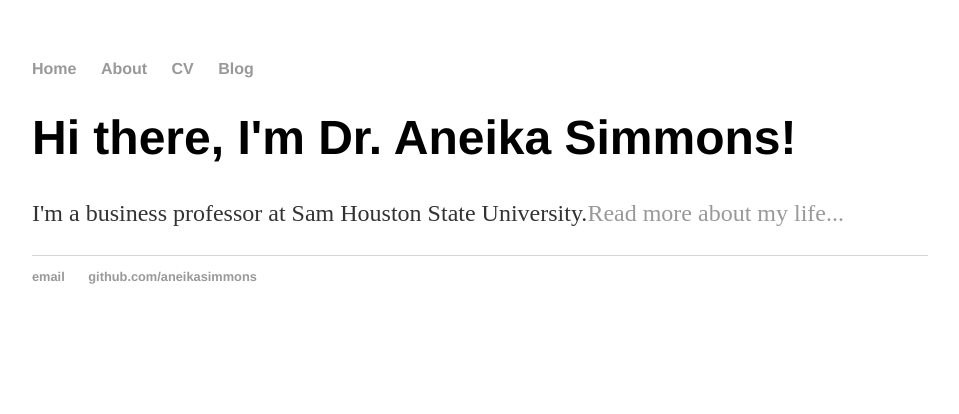
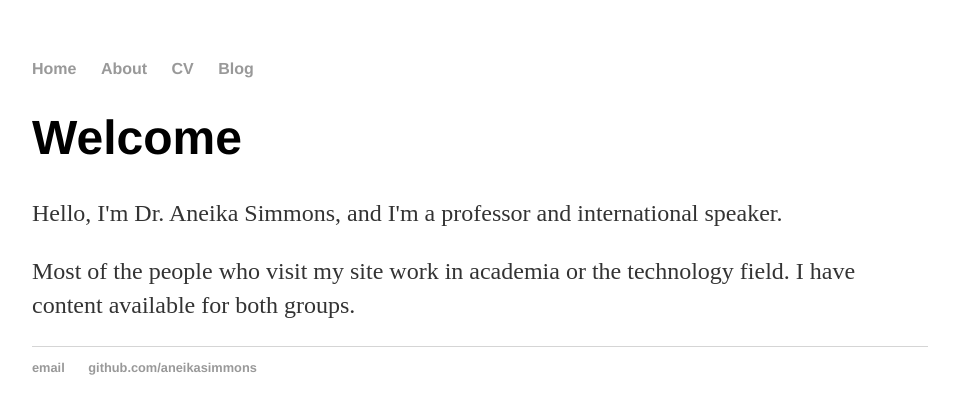
Before and after one commit to aneikasimmons/aneikasimmons.github.io, a Jekyll site: the page built from index.html, in a window 1280 px wide. Shown: the top 414 px of the page, without its empty margins (160-1119 px from the left). Built offline with Jekyll 4.4.1, drawn with Linux system fonts in a browser that asks for light colours.

Commit message:
Update index.html

```diff
--- a/index.html
+++ b/index.html
@@ -3,7 +3,17 @@ layout: default
 title: Dr. Aneika Simmons
 ---
 
-<div class="blurb">
-        <h1>Hi there, I'm Dr. Aneika Simmons!</h1>
-	<p>I'm a business professor at Sam Houston State University.<a href="/about">Read more about my life...</a></p>
-</div><!-- /.blurb -->
+<head>
+	<title>Aneika Simmons</title>
+</head>
+
+<div class="home">
+
+<h1>Welcome</h1>
+
+
+<p>Hello, I'm Dr. Aneika Simmons, and I'm a professor and international speaker.</p>
+
+<p>Most of the people who visit my site work in academia or the technology field. I have content available for both groups.</p>
+
+</div>
```
